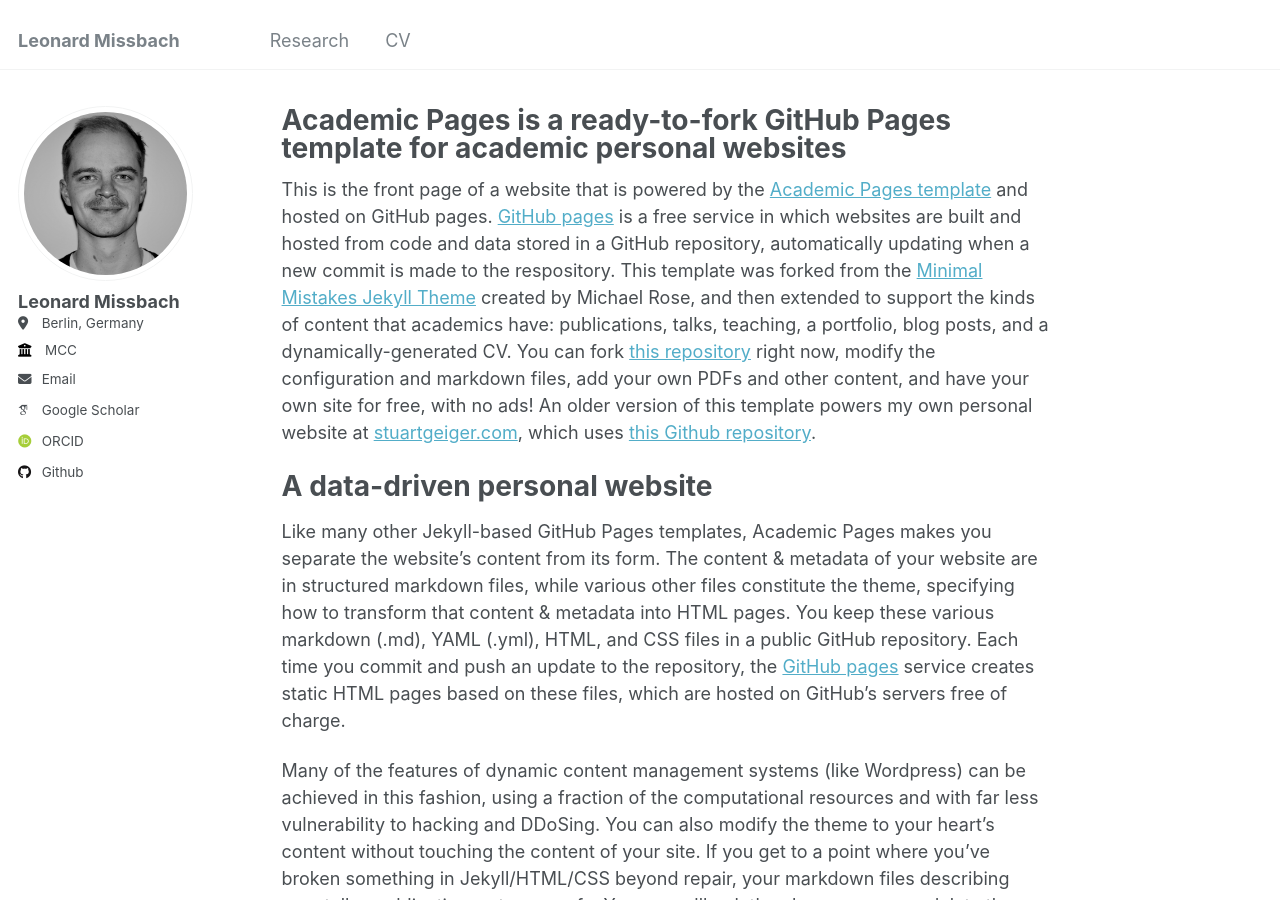
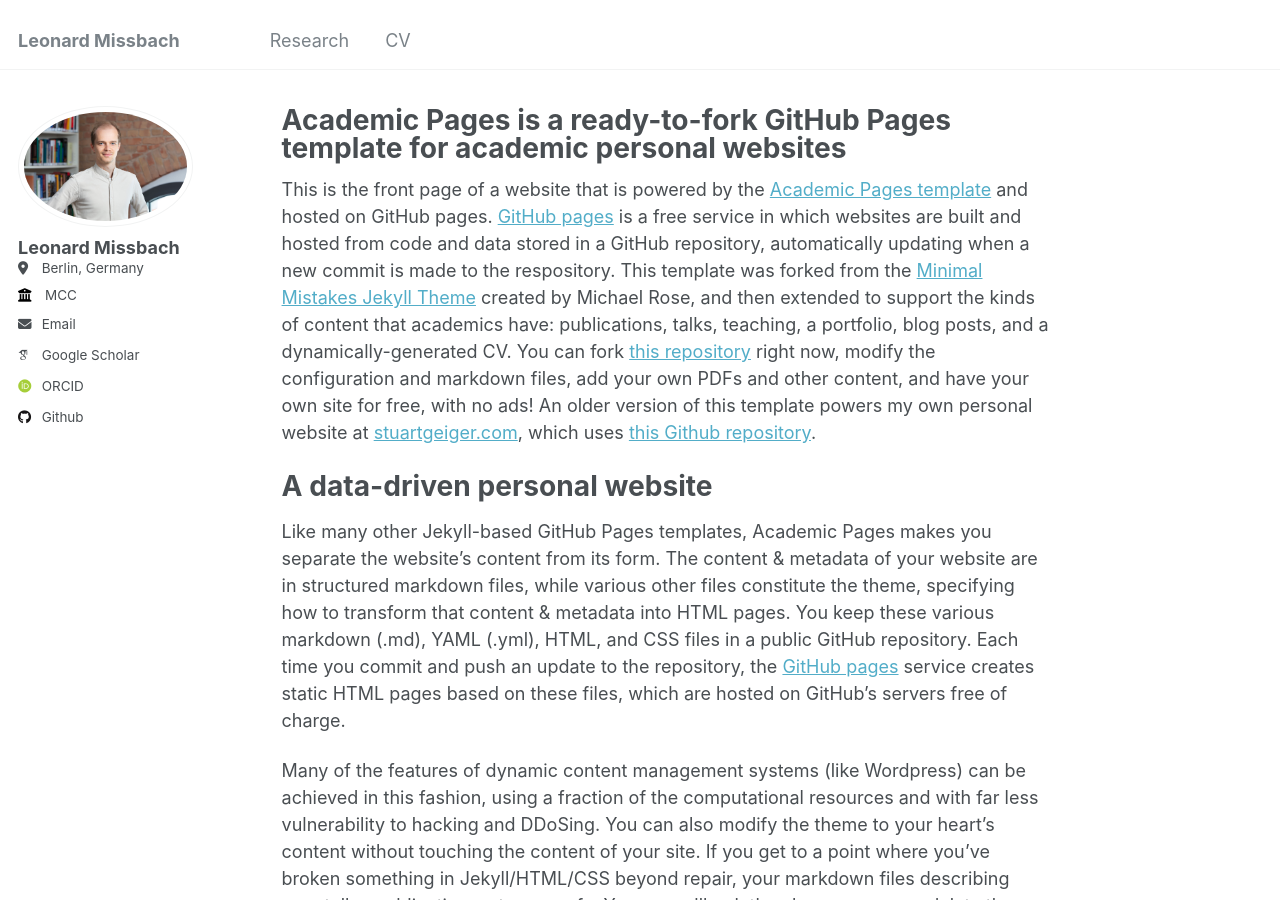
Before and after one commit to lmissbach/lmissbach.github.io, a Jekyll site: the page built from _pages/about.md, in a window 1280 px wide and 900 px high. Built offline with Jekyll 4.4.1, drawn with Linux system fonts in a browser that asks for light colours; some web fonts are replaced.

Commit message:
Update pictures

```diff
--- a/_config.yml
+++ b/_config.yml
@@ -21,7 +21,7 @@ repository               : "lmissbach/lmissbach.github.io"
 #               Additional customization can be done by editing /_includes/author-profile.html
 author:
   # Biographic information
-  avatar           : "LMissbach.jpg"
+  avatar           : "LMissbach_small.jpg"
   name             : "Leonard Missbach"
   pronouns         : # example: "she/her"
   bio              : #"Short biography for the left-hand sidebar"
```
Also changed, not shown: images/LMissbach.jpg (deleted), images/LMissbach_small.jpg (added).
